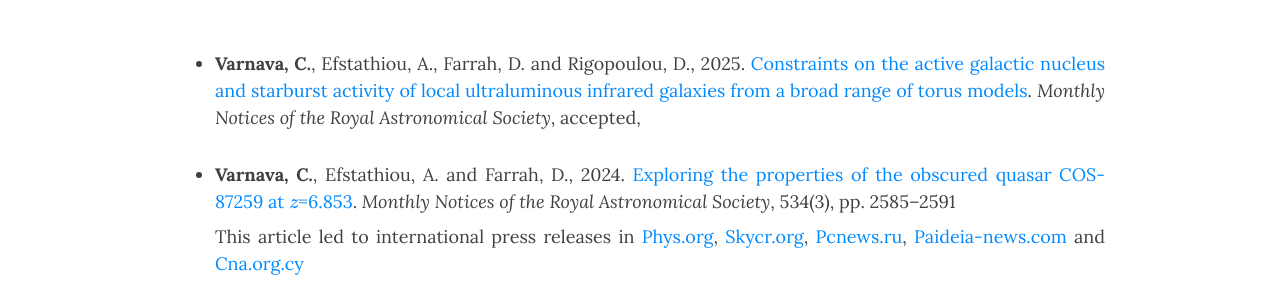
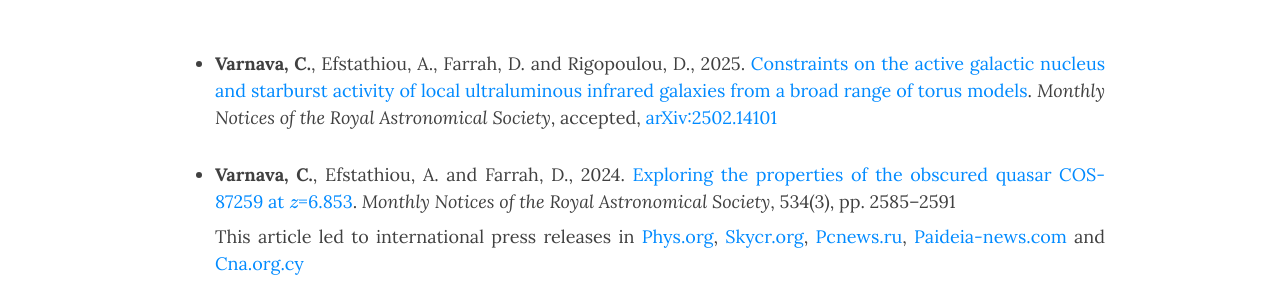
Before and after one commit to ch-var/ch-var.github.io, a Jekyll site: the page built from publications.html, in a window 1280 px wide and 1021 px high. Shown: the part 226-526 px from the top of the window. Built offline with Jekyll 4.4.1, drawn with Linux system fonts in a browser that asks for light colours; formulas are drawn with MathJax 3.

Commit message:
Update publications.html

```diff
--- a/publications.html
+++ b/publications.html
@@ -23,7 +23,7 @@
 
 <p></p>
 <ul>
-<li class="responsive-margin"><b>Varnava, C.</b>, Efstathiou, A., Farrah, D. and Rigopoulou, D., 2025. <a href="https://doi.org/10.1093/mnras/staf319">Constraints on the active galactic nucleus and starburst activity of local ultraluminous infrared galaxies from a broad range of torus models</a>. <i>Monthly Notices of the Royal Astronomical Society</i>, accepted, <a href="http://arxiv.org/abs/2502.14101"><arXiv:2502.14101></a></li>
+<li class="responsive-margin"><b>Varnava, C.</b>, Efstathiou, A., Farrah, D. and Rigopoulou, D., 2025. <a href="https://doi.org/10.1093/mnras/staf319">Constraints on the active galactic nucleus and starburst activity of local ultraluminous infrared galaxies from a broad range of torus models</a>. <i>Monthly Notices of the Royal Astronomical Society</i>, accepted, <a href="http://arxiv.org/abs/2502.14101">arXiv:2502.14101</a></li>
 <p></p>
 <li class="responsive-margin" style="margin-bottom: 8px;"><b>Varnava, C.</b>, Efstathiou, A. and Farrah, D., 2024. <a href="https://doi.org/10.1093/mnras/stae2221">Exploring the properties of the obscured quasar COS-87259 at \(z\)=6.853</a>. <i>Monthly Notices of the Royal Astronomical Society</i>, 534(3), pp. 2585–2591</li>
 <p align='justify' class="responsive-margin" style="margin-top: 0px;">This article led to international press releases in <a href="https://phys.org/news/2024-10-astronomers-explore-properties-obscured-hyperluminous.html">Phys.org</a>, <a href="https://skycr.org/2024/10/21/exploran-las-propiedades-de-un-cuasar-hiperluminoso-oscurecido/">Skycr.org</a>, <a href="https://pcnews.ru/news/astronomy_obnaruzili_sverhmassivnuu_cernuu_dyru_v_centre_galaktiki_cos_87259-1530160.html#gsc.tab=0">Pcnews.ru</a>, <a href="https://paideia-news.com/panepistimio-frederick/2024/11/11/ereynitria-toy-eyropaikoy-panepistimioy-meleta-ena-protogono-yperfoteino-kbazar">Paideia-news.com</a> and <a href="https://www.cna.org.cy/press-release/article/7556971/anakoinosi-typoy-evropaiko-panepistimio-kyproy">Cna.org.cy</a></p>
```
